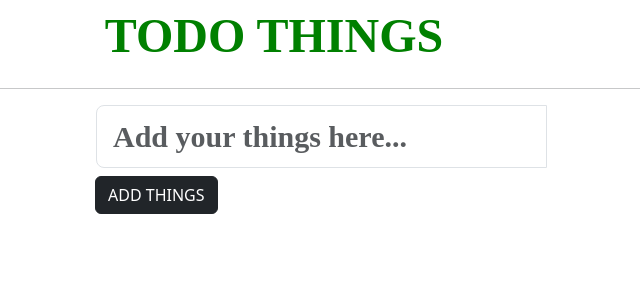
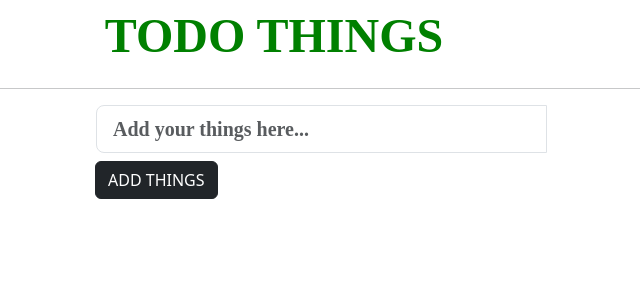
Before and after one commit to dipenkukadiya/create-a-simple-todo-in-react.js, a React (Create React App) app: page / in a window 1280 px wide. Shown: the top 300 px of the page, without its empty margins (366-1006 px from the left). Built offline with nearby package versions, Linux system fonts and the light colour scheme.

Commit message:
css change

```diff
--- a/src/component/TodoInput.js
+++ b/src/component/TodoInput.js
@@ -8,7 +8,7 @@ const TodoInput = ({ value, onChange, onAdd }) => {
   return (
     <InputGroup className="mb-3">
       <FormControl
-          style={{fontFamily:"cursive",fontSize:"30px",fontWeight:"bolder"}}
+          style={{fontFamily:"cursive",fontWeight:"bolder"}}
         placeholder="Add your things here... "
         size="lg"
         value={value}
```
